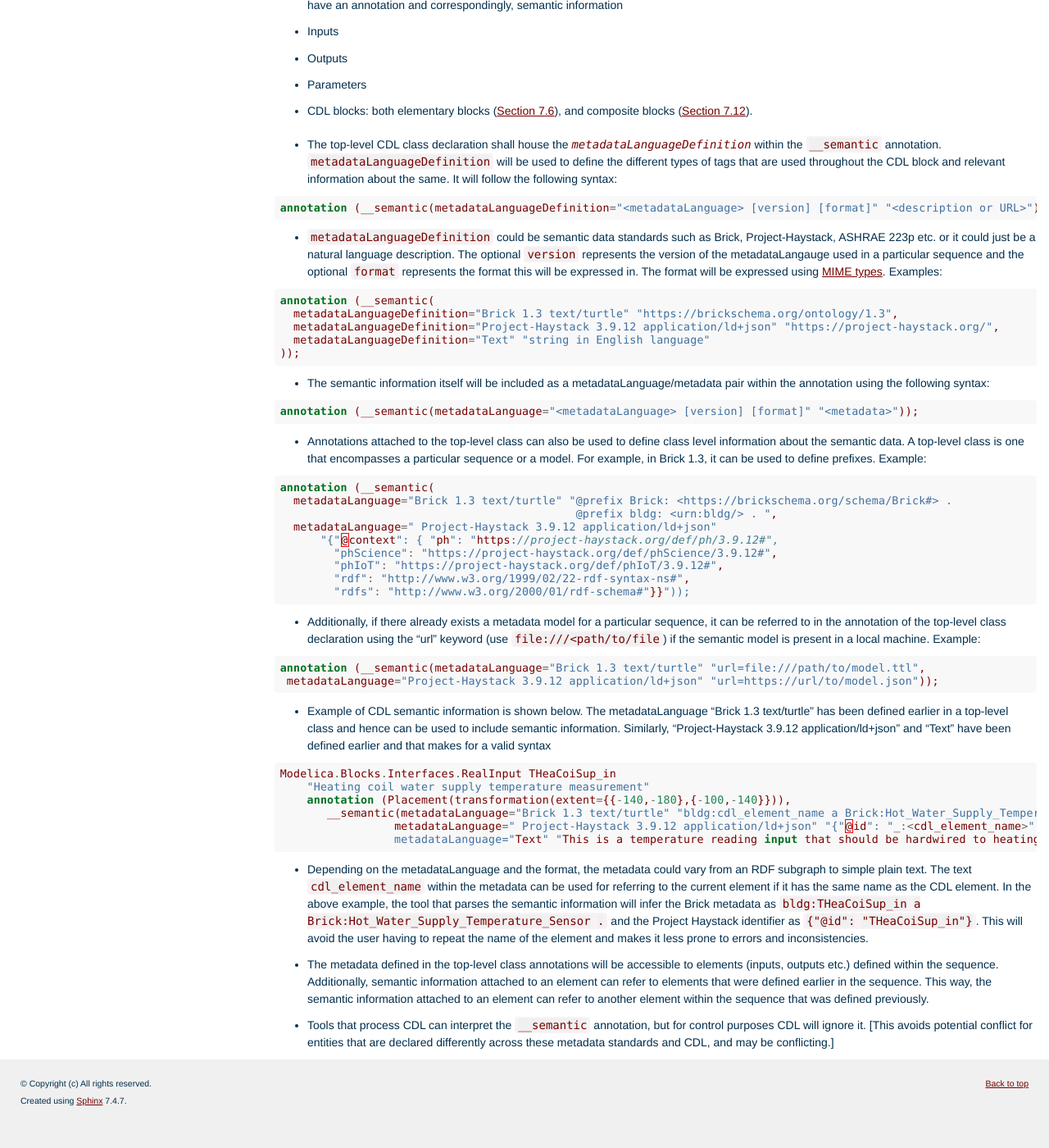
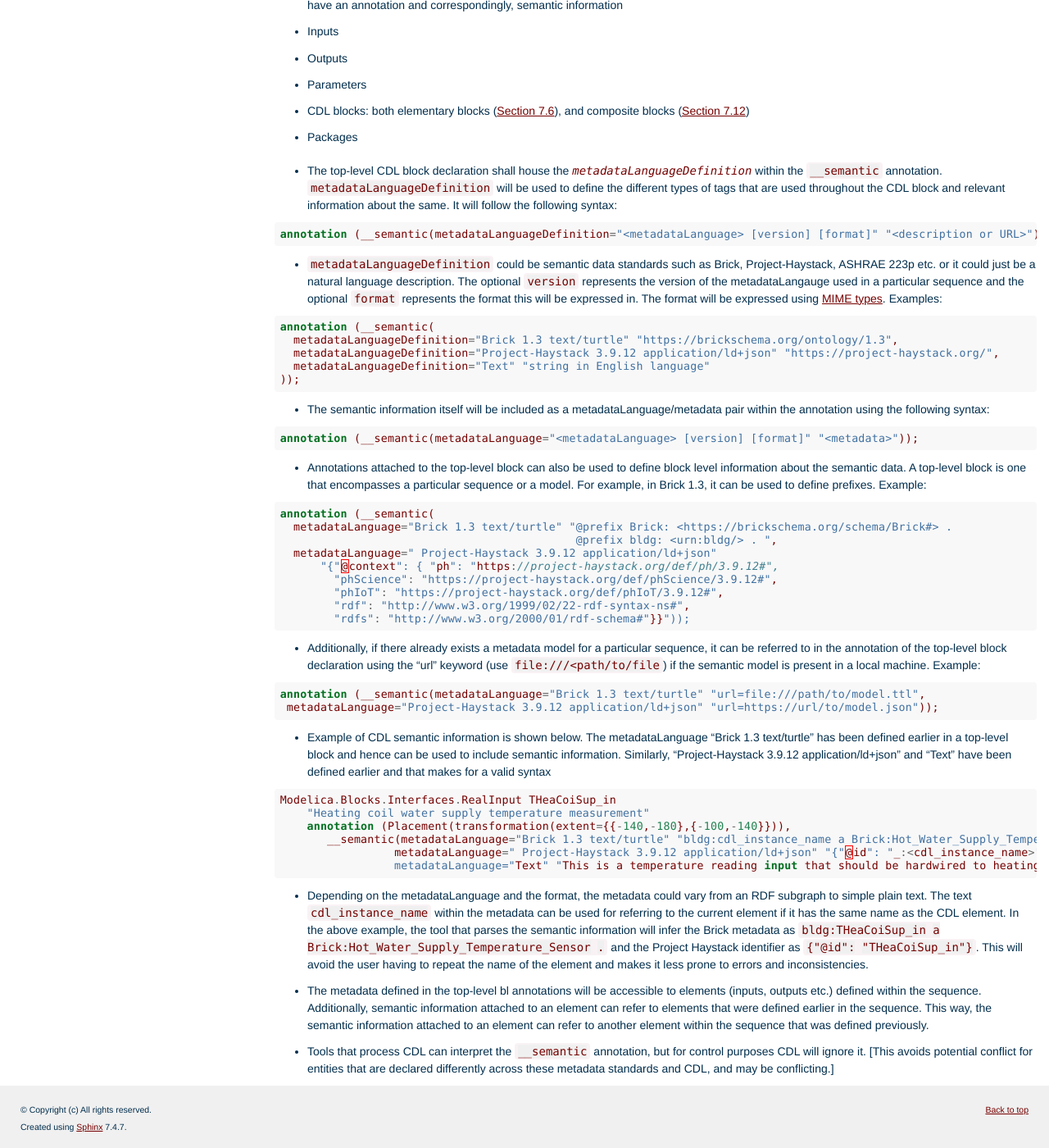
Before and after one commit to lbl-srg/obc, a Sphinx documentation site: the page built from specification/source/cdl.rst, in a window 1280 px wide and 1400 px high, scrolled down 23476 px. Shown: the whole window at 82% size. Built offline with Sphinx 7.4.7, drawn with Linux system fonts in a browser that asks for light colours; formulas are drawn with MathJax 3; cross-references to code outside the pages are shown as plain code; before the commit the page ends 24844 px from its top, so only the background shows below that.

Commit message:
updating text
updating top-level class to top-level block, changing cdl_element_name to cdl_instance_name

```diff
--- a/specification/source/cdl.rst
+++ b/specification/source/cdl.rst
@@ -1698,9 +1698,10 @@ The buildings industry uses different metadata schemes such as
  * Inputs
  * Outputs
  * Parameters
- * CDL blocks: both elementary blocks (:numref:`sec_ele_blo`), and composite blocks (:numref:`sec_com_blo`).
-
-* The top-level CDL class declaration shall house the `metadataLanguageDefinition` within the ``__semantic`` annotation. ``metadataLanguageDefinition`` will be used to define the different types of tags that are used throughout the CDL block and relevant information about the same. It will follow the following syntax:
+ * CDL blocks: both elementary blocks (:numref:`sec_ele_blo`), and composite blocks (:numref:`sec_com_blo`)
+ * Packages
+
+* The top-level CDL block declaration shall house the `metadataLanguageDefinition` within the ``__semantic`` annotation. ``metadataLanguageDefinition`` will be used to define the different types of tags that are used throughout the CDL block and relevant information about the same. It will follow the following syntax:
 
 .. code-block:: modelica
 
@@ -1722,7 +1723,7 @@ The buildings industry uses different metadata schemes such as
 
   annotation (__semantic(metadataLanguage="<metadataLanguage> [version] [format]" "<metadata>"));
 
-* Annotations attached to the top-level class can also be used to define class level information about the semantic data. A top-level class is one that encompasses a particular sequence or a model. For example, in Brick 1.3, it can be used to define prefixes. Example:
+* Annotations attached to the top-level block can also be used to define block level information about the semantic data. A top-level block is one that encompasses a particular sequence or a model. For example, in Brick 1.3, it can be used to define prefixes. Example:
 
 .. code-block:: modelica
 
@@ -1736,26 +1737,26 @@ The buildings industry uses different metadata schemes such as
           "rdf": "http://www.w3.org/1999/02/22-rdf-syntax-ns#",
           "rdfs": "http://www.w3.org/2000/01/rdf-schema#"}}"));
 
-* Additionally, if there already exists a metadata model for a particular sequence, it can be referred to in the annotation of the top-level class declaration using the "url" keyword (use ``file:///<path/to/file``) if the semantic model is present in a local machine. Example:
+* Additionally, if there already exists a metadata model for a particular sequence, it can be referred to in the annotation of the top-level block declaration using the "url" keyword (use ``file:///<path/to/file``) if the semantic model is present in a local machine. Example:
 
 .. code-block:: modelica
 
   annotation (__semantic(metadataLanguage="Brick 1.3 text/turtle" "url=file:///path/to/model.ttl",
    metadataLanguage="Project-Haystack 3.9.12 application/ld+json" "url=https://url/to/model.json"));
 
-* Example of CDL semantic information is shown below. The metadataLanguage “Brick 1.3 text/turtle” has been defined earlier in a top-level class and hence can be used to include semantic information. Similarly, “Project-Haystack 3.9.12 application/ld+json” and “Text” have been defined earlier and that makes for a valid syntax
+* Example of CDL semantic information is shown below. The metadataLanguage “Brick 1.3 text/turtle” has been defined earlier in a top-level block and hence can be used to include semantic information. Similarly, “Project-Haystack 3.9.12 application/ld+json” and “Text” have been defined earlier and that makes for a valid syntax
 
 .. code-block:: modelica
 
    Modelica.Blocks.Interfaces.RealInput THeaCoiSup_in
        "Heating coil water supply temperature measurement"
        annotation (Placement(transformation(extent={{-140,-180},{-100,-140}})),
-          __semantic(metadataLanguage="Brick 1.3 text/turtle" "bldg:cdl_element_name a Brick:Hot_Water_Supply_Temperature_Sensor .",
-                    metadataLanguage=" Project-Haystack 3.9.12 application/ld+json" "{"@id": "_:<cdl_element_name>", "ph:hasTag": [{"@id": "phIoT:cur"},  {"@id": "phIoT:hot"}, {"@id": "phIoT:leaving"}, {"@id": "phIoT:point"}, {"@id": "phIoT:sensor"}, {"@id": "phScience:temp"}, {"@id": phScience:water"}], "rdfs:label": " Heating Hot Water Supply Temperature"}",
+          __semantic(metadataLanguage="Brick 1.3 text/turtle" "bldg:cdl_instance_name a Brick:Hot_Water_Supply_Temperature_Sensor .",
+                    metadataLanguage=" Project-Haystack 3.9.12 application/ld+json" "{"@id": "_:<cdl_instance_name>", "ph:hasTag": [{"@id": "phIoT:cur"},  {"@id": "phIoT:hot"}, {"@id": "phIoT:leaving"}, {"@id": "phIoT:point"}, {"@id": "phIoT:sensor"}, {"@id": "phScience:temp"}, {"@id": phScience:water"}], "rdfs:label": " Heating Hot Water Supply Temperature"}",
                     metadataLanguage="Text" "This is a temperature reading input that should be hardwired to heating coil temperature sensor"));
 
-* Depending on the metadataLanguage and the format, the metadata could vary from an RDF subgraph to simple plain text. The text ``cdl_element_name`` within the metadata can be used for referring to the current element if it has the same name as the CDL element. In the above example, the tool that parses the semantic information will infer the Brick metadata as ``bldg:THeaCoiSup_in a Brick:Hot_Water_Supply_Temperature_Sensor .`` and the Project Haystack identifier as ``{"@id": "THeaCoiSup_in"}``. This will avoid the user having to repeat the name of the element and makes it less prone to errors and inconsistencies.
-
-* The metadata defined in the top-level class annotations will be accessible to elements (inputs, outputs etc.) defined within the sequence. Additionally, semantic information attached to an element can refer to elements that were defined earlier in the sequence. This way, the semantic information attached to an element can refer to another element within the sequence that was defined previously.
+* Depending on the metadataLanguage and the format, the metadata could vary from an RDF subgraph to simple plain text. The text ``cdl_instance_name`` within the metadata can be used for referring to the current element if it has the same name as the CDL element. In the above example, the tool that parses the semantic information will infer the Brick metadata as ``bldg:THeaCoiSup_in a Brick:Hot_Water_Supply_Temperature_Sensor .`` and the Project Haystack identifier as ``{"@id": "THeaCoiSup_in"}``. This will avoid the user having to repeat the name of the element and makes it less prone to errors and inconsistencies.
+
+* The metadata defined in the top-level bl annotations will be accessible to elements (inputs, outputs etc.) defined within the sequence. Additionally, semantic information attached to an element can refer to elements that were defined earlier in the sequence. This way, the semantic information attached to an element can refer to another element within the sequence that was defined previously.
 
 * Tools that process CDL can interpret the ``__semantic`` annotation, but for control purposes CDL will ignore it. [This avoids potential conflict for entities that are declared differently across these metadata standards and CDL, and may be conflicting.]
```
